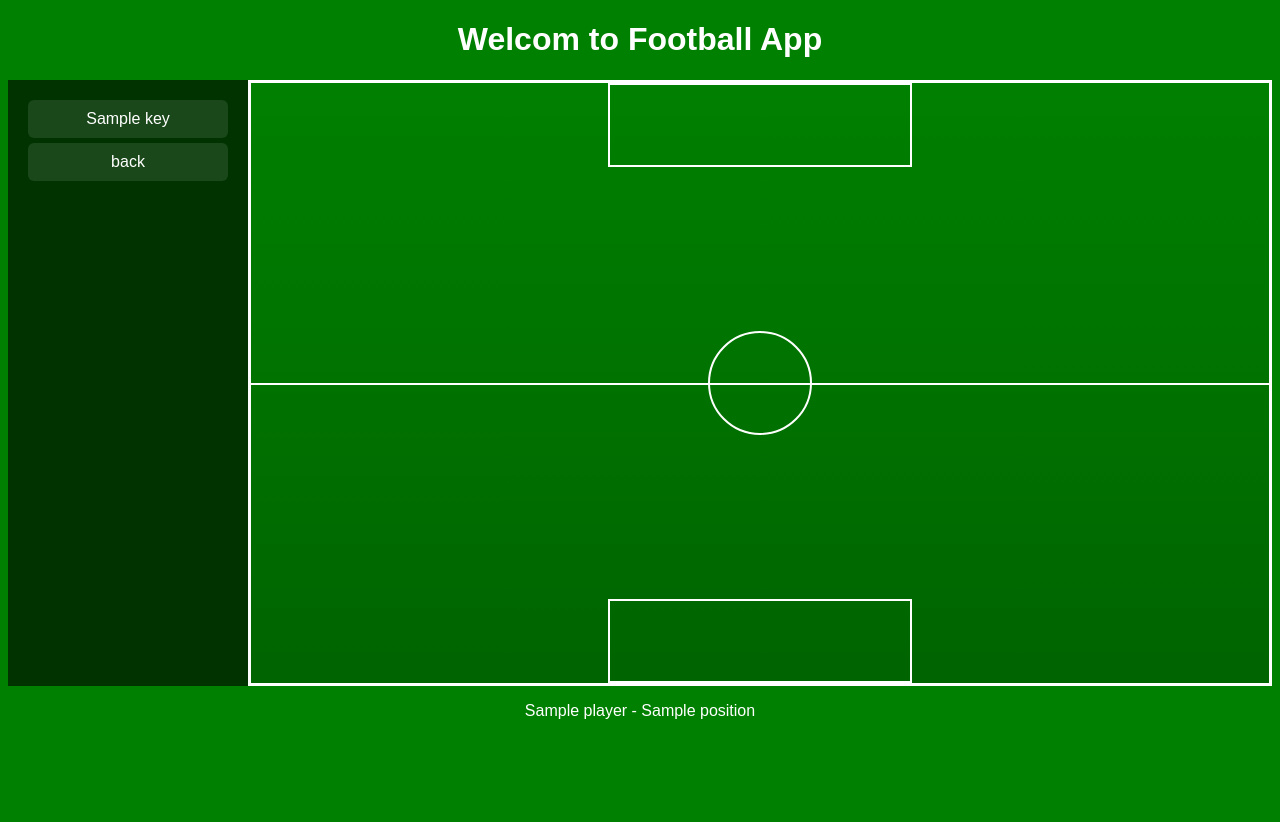
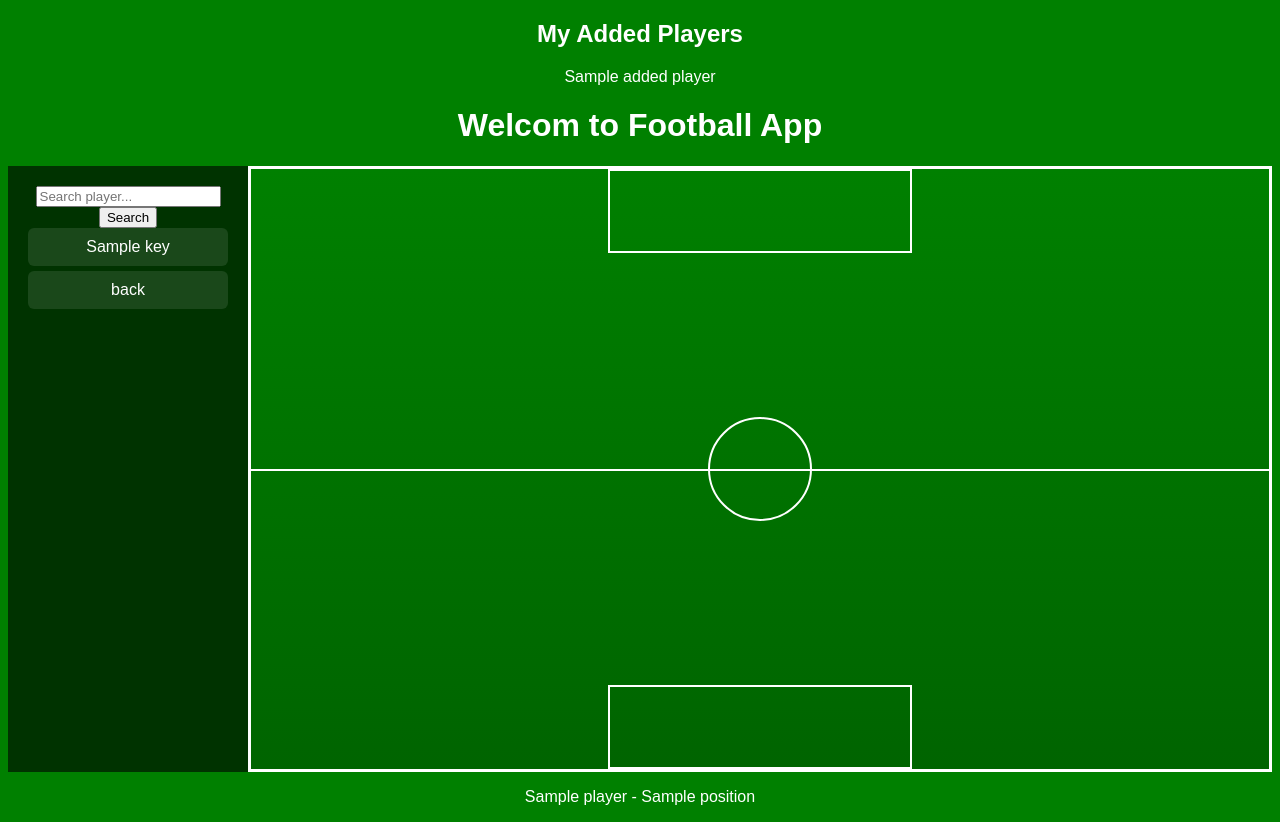
Before and after one commit to abdulazizalshamisi-cmd/football-squad-selector, a Flask app: template templates/index.html in a window 1280 px wide. Before the commit the page ends 719 px from the top, so only its background shows below. Run offline with Flask 3, Linux system fonts and the light colour scheme; the template is opened without the code that fills it: most values are stand-ins (such as "Sample title", 1, 10 or a date in 2020).

Commit message:
Add player search and add-to-session feature

```diff
--- a/app.py
+++ b/app.py
@@ -1,7 +1,8 @@
-from flask import Flask, render_template, request
+from flask import Flask, render_template, request, jsonify, session, redirect
 import json
 
 app = Flask(__name__)
+app.secret_key = "any_random_string_here"
 
 formations = {
     "422": {"DEF": 4, "MID": 4, "FWD": 2},
@@ -32,8 +33,34 @@ def best_player(players, category, count):
     sorted_group = sorted(group, key=lambda x: x["power"], reverse=True)
     return sorted_group[:count]
 
+def search_players(players, query):
+    results = [p for p in players if query.lower() in p["name"].lower()]
+    return results
+
+
+
 
 fm =[]
+@app.route("/search")
+def search():
+    with open("players_real.json", "r") as f:
+        players = json.load(f)
+    query = request.args.get("q", "")
+    results = search_players(players, query)
+    return render_template("search.html", results=results, query=query)
+
+@app.route("/add")
+def add_player():
+    name = request.args.get("name", "")
+
+    if "selected_players" not in session:
+        session["selected_players"] = []
+
+    if name not in session["selected_players"]:
+        session["selected_players"].append(name)
+        session.modified = True
+
+    return redirect("/")
 
 @app.route("/")
 def home():
@@ -56,10 +83,13 @@ def home():
     MID = best_player(team_players, "MID", setup["MID"])
     FWD = best_player(team_players, "FWD", setup["FWD"])
 
+    added_players = session.get("selected_players", [])
+
     return render_template("index.html", GK=GK, DEF=DEF, MID=MID, FWD=FWD,
                             formations=formations, selected_formation=selected_formation,
                             national_teams=national_teams, clubs=clubs,
-                            selected_type=selected_type, selected_name=selected_name)
+                            selected_type=selected_type, selected_name=selected_name,
+                            added_players=added_players)
 
 if __name__ == "__main__":
     app.run(debug=True)
--- a/templates/index.html
+++ b/templates/index.html
@@ -81,10 +81,18 @@
         }
     </style>
 </head>
+<h2>My Added Players</h2>
+{% for name in added_players %}
+<p>{{ name }}</p>
+{% endfor %}
 <body>
     <h1>Welcom to Football App</h1>
     <div class="container">
         <div class="sidebar">
+            <form action="/search" method="get">
+                <input type="text" name="q" placeholder="Search player...">
+                <button type="submit">Search</button>
+            </form>
             {% if selected_type == "none" %}
             <a href="/?type=club">club</a>
             <a href="/?type=national">national</a>
```
Also changed, not shown: templates/search.html (added, +24 -0 lines), explore_data.py (line endings or trailing spaces).
